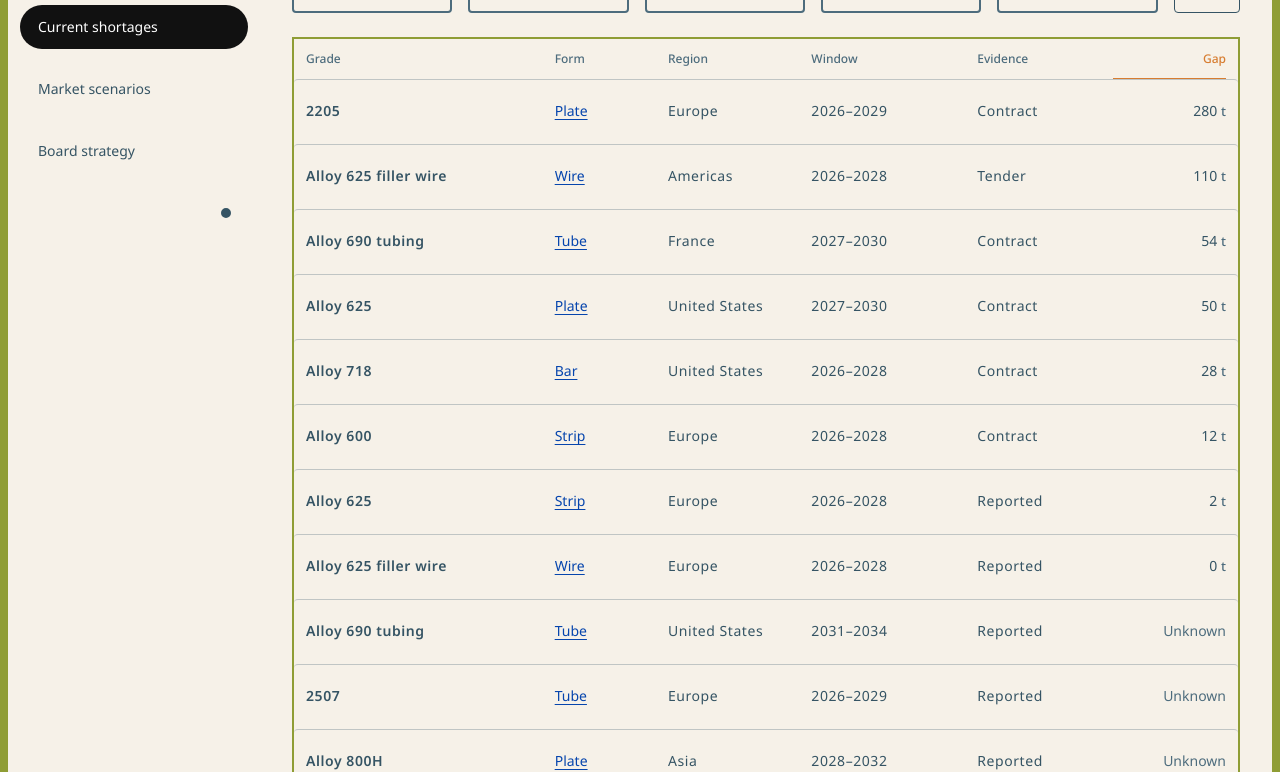
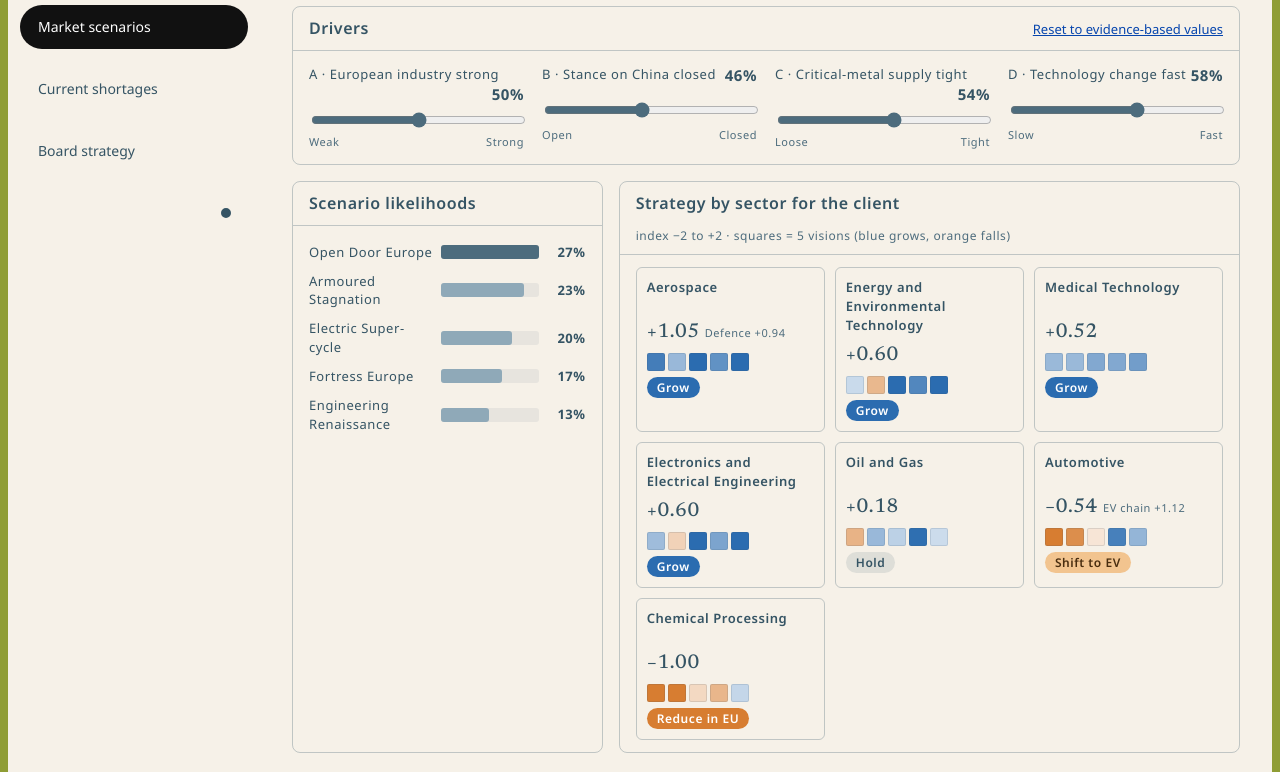
Before and after one commit to sarahgarzond/munvest-metals-strategy, a plain HTML site: page index.html in a window 1280 px wide. Shown: the part 147-919 px from the top of the page. Drawn offline with Linux system fonts and the light colour scheme.

Commit message:
Open Market scenarios first

```diff
--- a/app.js
+++ b/app.js
@@ -59,7 +59,7 @@ function unique(list) {
 }
 
 function readRoute() {
-  var raw = (location.hash || "#/shortages").replace(/^#/, "")
+  var raw = (location.hash || "#/trends").replace(/^#/, "")
   var q = raw.indexOf("?")
   var path = (q === -1 ? raw : raw.slice(0, q)).replace(/^\//, "")
   var params = new URLSearchParams(q === -1 ? "" : raw.slice(q + 1))
--- a/index.html
+++ b/index.html
@@ -18,10 +18,10 @@
       <span class="nav-chevron" aria-hidden="true"></span>
       <span class="visually-hidden">Hide sections</span>
     </button>
-    <a class="brand" href="#/shortages">Atlas</a>
+    <a class="brand" href="#/trends">Atlas</a>
     <nav class="nav" aria-label="Sections">
+      <a id="nav-trends" href="#/trends">Market scenarios</a>
       <a id="nav-shortages" href="#/shortages">Current shortages</a>
-      <a id="nav-trends" href="#/trends">Market scenarios</a>
       <a id="nav-strategy" href="#/strategy">Board strategy</a>
       <a id="nav-supply" class="nav-dot" href="#/supply" title="Total supply">
         <span class="visually-hidden">Total supply</span>
@@ -39,6 +39,6 @@
   <script src="chains.js?v=sim21"></script>
   <script src="evidence.js?v=scn1"></script>
   <script src="scenarios.js?v=scn1"></script>
-  <script src="app.js?v=scn1"></script>
+  <script src="app.js?v=scn3"></script>
 </body>
 </html>
```
